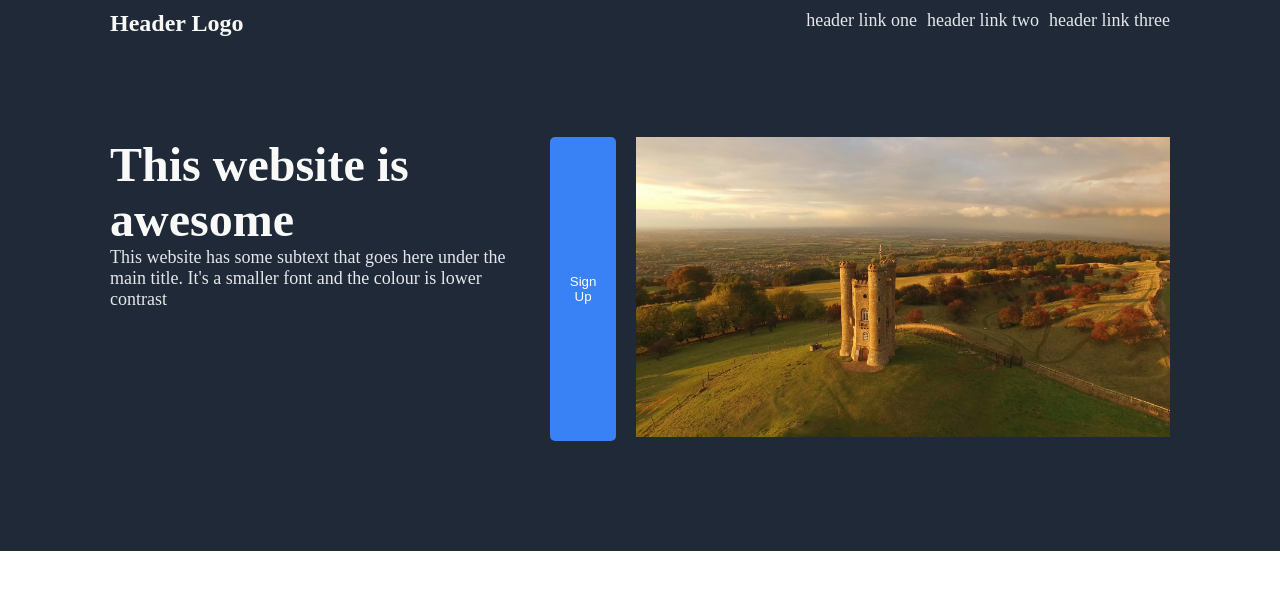
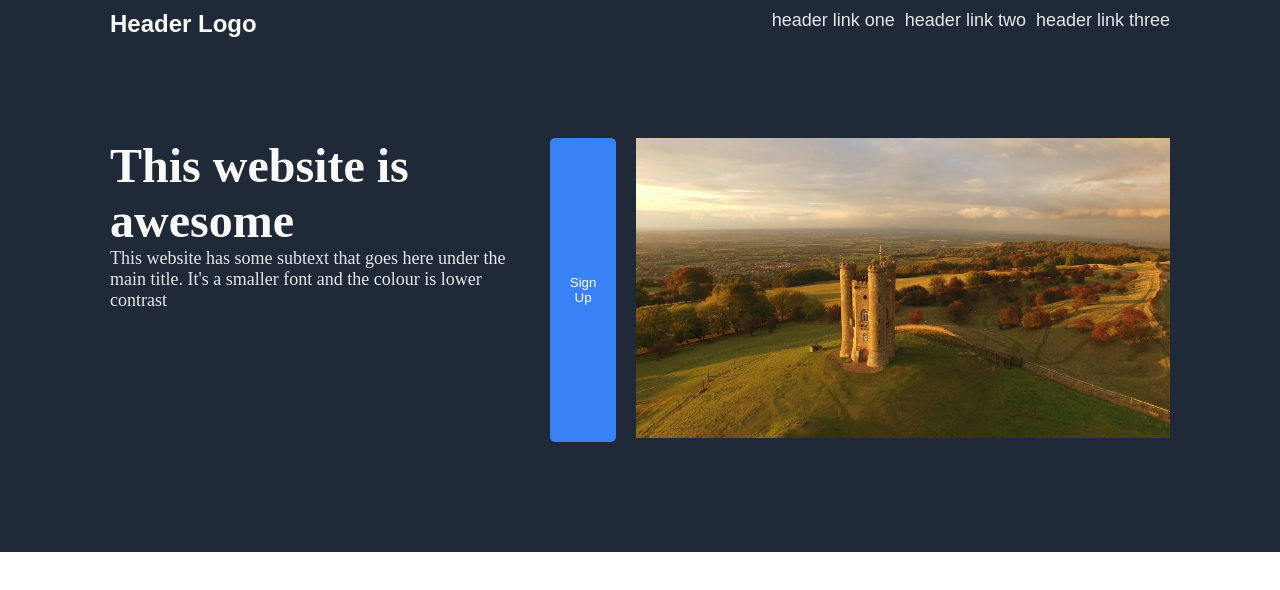
Before and after one commit to kwaku-codes/odin-landing-page, a plain HTML site: page index.html in a window 1280 px wide. Drawn offline with Linux system fonts and the light colour scheme.

Commit message:
changed font of header logo and links

```diff
--- a/styles.css
+++ b/styles.css
@@ -20,12 +20,14 @@
     font-size: 24px;
     color: #f9faf8;
     font-weight: bold;
+    font-family: Arial, Helvetica, sans-serif;
 
 }
 
 .links  {
     font-size: 18px;
     color: #e5e7eb;
+
 
 }
 
@@ -34,6 +36,10 @@ ul {
     display: flex;
     justify-content: space-around;
     gap: 10px;
+}
+
+a {
+    font-family: Arial, Helvetica, sans-serif;
 }
 
 .Headerbody {
```
